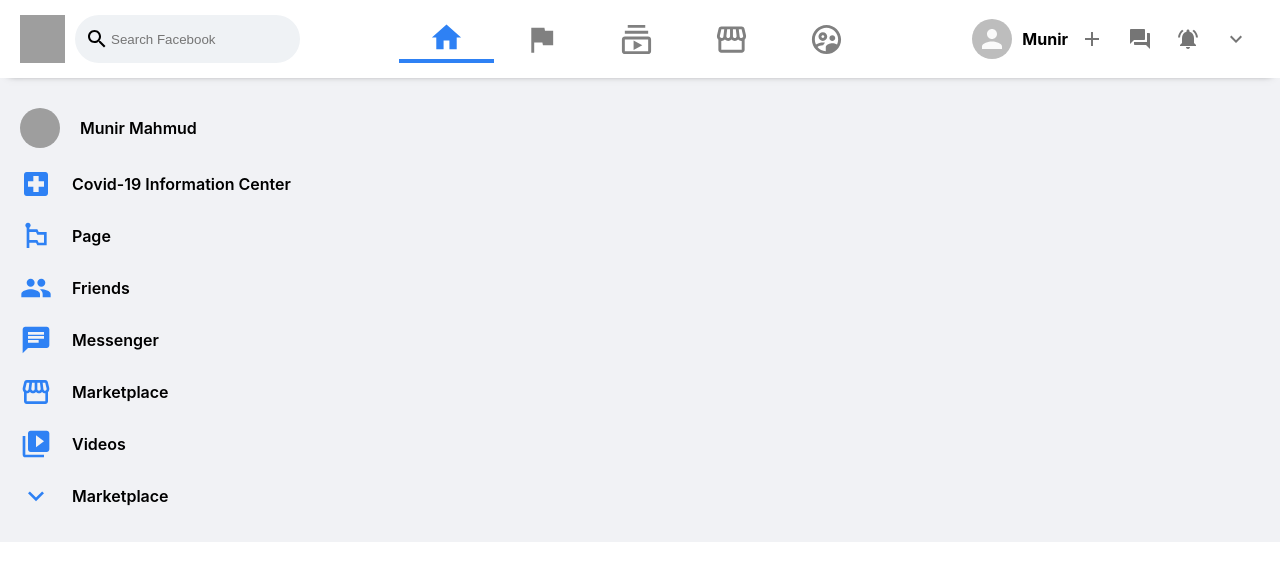
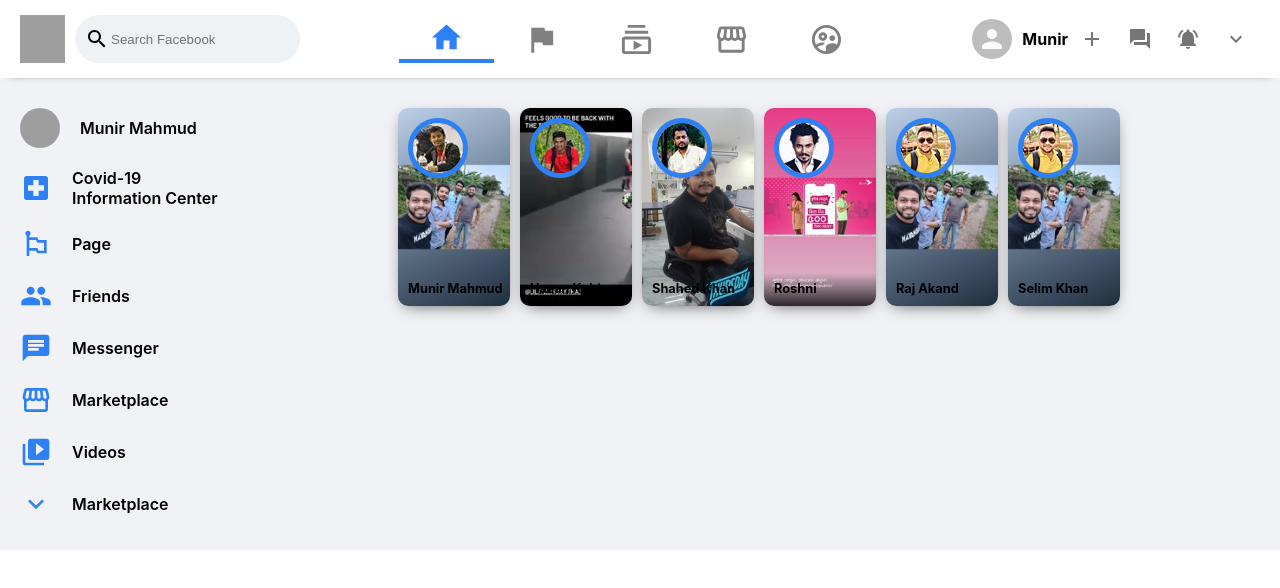
Before and after one commit to munirmahmud/fb-clone, a React (Create React App) app: page / in a window 1280 px wide. Shown: the top 588 px of the page. Built offline with nearby package versions, Linux system fonts and the light colour scheme; grey boxes are pictures that could not be loaded.

Commit message:
Facebook story updated

```diff
--- a/src/App.js
+++ b/src/App.js
@@ -1,6 +1,7 @@
 import React from 'react';
 import Header from "./components/Header/Header";
 import Sidebar from './components/Sidebar/Sidebar';
+import Feed from './components/Feed/Feed';
 import './App.css';
 
 function App() {
@@ -10,6 +11,7 @@ function App() {
 
         <div className="app-body d-flex">
             <Sidebar />
+            <Feed />
             {/* Widgets */}
         </div>
     </div>
--- a/src/components/Feed/Feed.js
+++ b/src/components/Feed/Feed.js
@@ -1,12 +1,10 @@
 import React from "react";
 import StoryReel from "./StoryReel";
-import MessageSender from "./MessageSender";
 import './Feed.css';
 
 const Feed = () => {
     return <div className="feed">
         <StoryReel />
-        <MessageSender />
     </div>
 };
 
```
